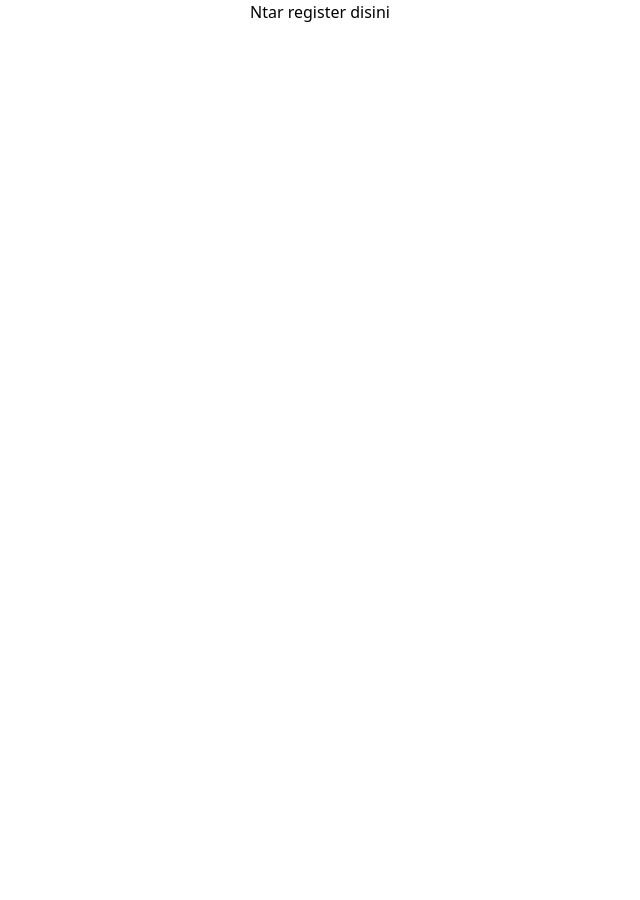
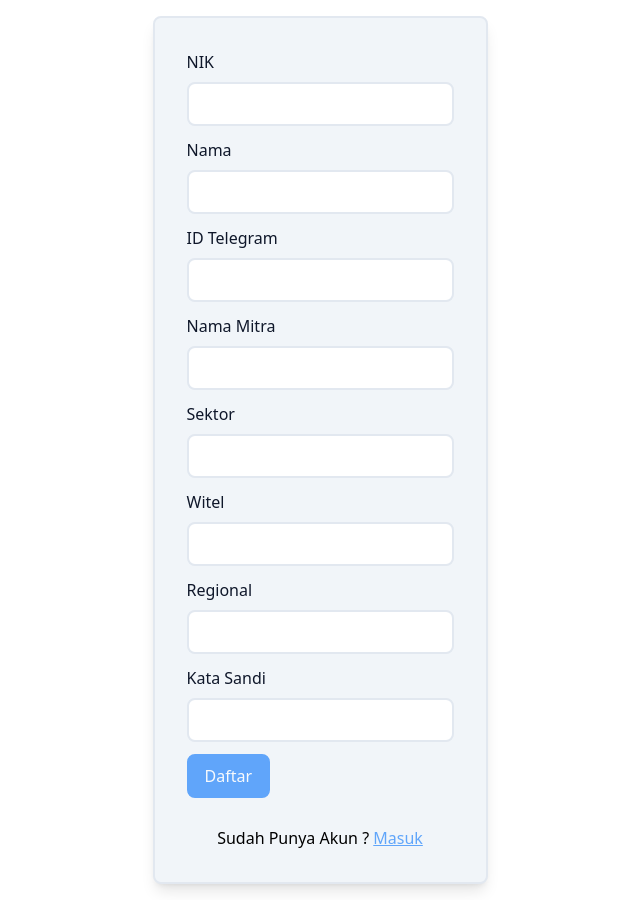
Before and after one commit to ahmadhabibi14/habi-bot, a React (Create React App) app in the folder frontend/: page /signup in a window 1280 px wide. Shown: the whole page, without its empty margins (320-960 px from the left). Before the commit the page ends 800 px from the top, so only its background shows below. Built offline with nearby package versions, Linux system fonts and the light colour scheme.

Commit message:
Sign up belum jadi, ngantuk 😭️

```diff
--- a/frontend/src/App.jsx
+++ b/frontend/src/App.jsx
@@ -1,9 +1,10 @@
-import { NavLink, Outlet, useNavigate } from "react-router-dom";
+import { NavLink, Outlet, useNavigate, Navigate } from "react-router-dom";
 
 function App() {
-  if(!localStorage.getItem("Lxpx")){
-    window.location.href = "/login"
-    console.log(localStorage.getItem("Lxpx"))
+  if (!localStorage.getItem("Lxpx")) {
+    // window.location.href = "/login";
+    return <Navigate to="/login" replace />;
+    console.log(localStorage.getItem("Lxpx"));
   }
 
   return (
@@ -12,7 +13,7 @@ function App() {
       <nav className="flex flex-col space-y-3 mt-6">
         <NavLink
           exact
-          to="/"
+          to="/dashboard"
           className={({ isActive }) =>
             isActive
               ? "bg-emerald-500 py-2 px-6 text-slate-50 rounded-lg"
--- a/frontend/src/components/signup.jsx
+++ b/frontend/src/components/signup.jsx
@@ -1,11 +1,160 @@
-import React from "react";
+import React, { useState } from "react";
+import { Link, useNavigate } from "react-router-dom";
+import axios from "axios";
 
-function signup() {
+function Signup() {
+	const [buatNIK, setBuatNIK] = useState("");
+	const [inputNama, setNama] = useState("");
+	const [inputIdTele, setIdTele] = useState("");
+	const [inputNamaMitra, setNamaMitra] = useState("");
+	const [inputSektor, setSektor] = useState("");
+	const [inputWitel, setWitel] = useState("");
+	const [inputRegional, setRegional] = useState("");
+	const [buatPass, setBuatPass] = useState("");
+
+	const navigate = useNavigate();
+
+	let server = "http://localhost:8887";
+
+	function Daftar() {
+		axios
+			.post(server + "/leader/signup", {
+				body: JSON.stringify({
+					NIK: buatNIK,
+					Nama: inputNama,
+					IDTelegram: inputIdTele,
+					NamaMitra: inputNamaMitra,
+					Sektor: inputSektor,
+					Witel: inputWitel,
+					Regional: inputRegional,
+					Password: buatPass,
+				}),
+			})
+			.then((response) => {
+				navigate("/login", { replace: true });
+			})
+			.catch((error) => {
+				return alert("error");
+			});
+	}
+
 	return (
-		<div>
-			<p className="text-center">Ntar register disini</p>
+		<div className="flex justify-center items-center min-h-screen">
+			<div className="flex flex-col space-y-3 p-4">
+				<form className="flex flex-col space-y-3 border-2 shadow-lg border-slate-200 p-8 rounded-lg bg-slate-100">
+					{/* BIKIN NIK */}
+					<div className="flex flex-col space-y-2">
+						<label className="text-slate-900">NIK</label>
+						<input
+							type="text"
+							name="nik"
+							className="rounded-lg py-2 px-4 border-2 border-slate-200"
+							onChange={(e) => setBuatNIK(e.target.value)}
+						/>
+					</div>
+
+					{/* NAMA */}
+					<div className="flex flex-col space-y-2">
+						<label className="text-slate-900">Nama</label>
+						<input
+							type="text"
+							name="nik"
+							className="rounded-lg py-2 px-4 border-2 border-slate-200"
+							onChange={(e) => setNama(e.target.value)}
+						/>
+					</div>
+
+					{/* ID TELEGRAM */}
+					<div className="flex flex-col space-y-2">
+						<label className="text-slate-900">ID Telegram</label>
+						<input
+							type="text"
+							name="nik"
+							className="rounded-lg py-2 px-4 border-2 border-slate-200"
+							onChange={(e) => setIdTele(e.target.value)}
+						/>
+					</div>
+
+					{/* NAMA MITRA */}
+					<div className="flex flex-col space-y-2">
+						<label className="text-slate-900">Nama Mitra</label>
+						<input
+							type="text"
+							name="nik"
+							className="rounded-lg py-2 px-4 border-2 border-slate-200"
+							onChange={(e) => setNamaMitra(e.target.value)}
+						/>
+					</div>
+
+					{/* SEKTOR*/}
+					<div className="flex flex-col space-y-2">
+						<label className="text-slate-900">Sektor</label>
+						<input
+							type="text"
+							name="nik"
+							className="rounded-lg py-2 px-4 border-2 border-slate-200"
+							onChange={(e) => setSektor(e.target.value)}
+						/>
+					</div>
+
+					{/* WITEL */}
+					<div className="flex flex-col space-y-2">
+						<label className="text-slate-900">Witel</label>
+						<input
+							type="text"
+							name="nik"
+							className="rounded-lg py-2 px-4 border-2 border-slate-200"
+							onChange={(e) => setWitel(e.target.value)}
+						/>
+					</div>
+
+					{/* REGIONAL*/}
+					<div className="flex flex-col space-y-2">
+						<label className="text-slate-900">Regional</label>
+						<input
+							type="text"
+							name="nik"
+							className="rounded-lg py-2 px-4 border-2 border-slate-200"
+							onChange={(e) => setRegional(e.target.value)}
+						/>
+					</div>
+
+					{/* BUAT KATA SANDI */}
+					<div className="flex flex-col space-y-2">
+						<label className="text-slate-900">Kata Sandi</label>
+						<input
+							type="password"
+							name="password"
+							className="rounded-lg py-2 px-4 border-2 border-slate-200"
+							onChange={(e) => setBuatPass(e.target.value)}
+						/>
+					</div>
+
+					{/* TOMBOL DAFTAR */}
+					<div>
+						<button
+							className="py-2 px-4 bg-blue-400 border-2 border-blue-400 rounded-lg hover:bg-slate-50 hover:text-blue-400 text-slate-50"
+							type="button"
+							onClick={(e) => Daftar()}
+						>
+							Daftar
+						</button>
+					</div>
+					<div className="pt-4">
+						<p className="text-center">
+							Sudah Punya Akun ?{" "}
+							<Link
+								to="/login"
+								className="text-blue-400 underline hover:text-purple-500"
+							>
+								Masuk
+							</Link>
+						</p>
+					</div>
+				</form>
+			</div>
 		</div>
 	);
 }
 
-export default signup;
+export default Signup;
--- a/frontend/src/index.jsx
+++ b/frontend/src/index.jsx
@@ -14,7 +14,7 @@ root.render(
     <BrowserRouter>
       <Routes>
         <Route exact path="/" element={<App />}>
-          <Route exact path="" element={<Dashboard />} />
+          <Route exact path="/dashboard" element={<Dashboard />} />
           <Route path="/tl-board" element={<TlBoard />} />
         </Route>
         <Route path="/login" element={<Login />} />
@@ -22,4 +22,4 @@ root.render(
       </Routes>
     </BrowserRouter>
   </React.StrictMode>
- );
+);
```
